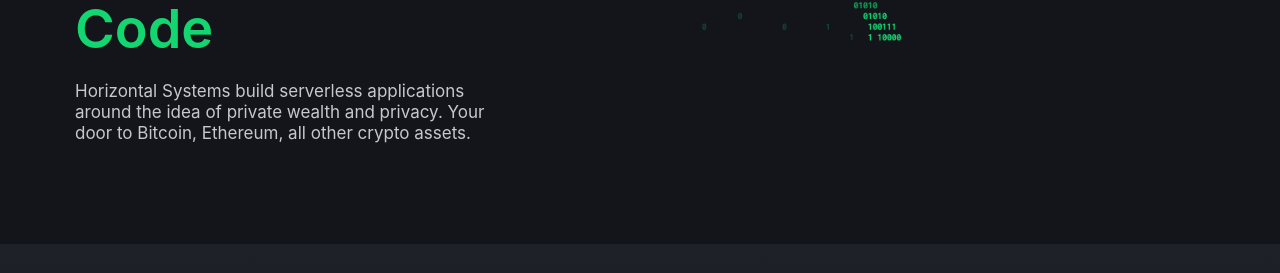
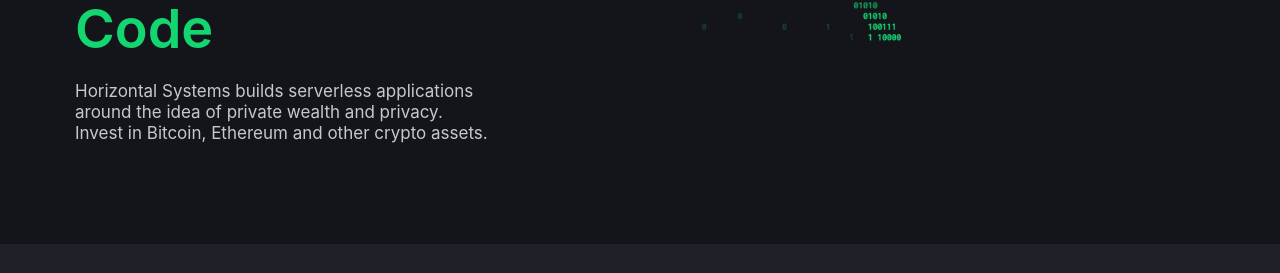
Before and after one commit to horizontalsystems/horizontalsystems.github.io, a Jekyll site: the page built from index.md, in a window 1280 px wide and 900 px high, scrolled down 321 px. Shown: the part 179-452 px from the top of the window. Built offline with Jekyll 4.4.1, drawn with Linux system fonts in a browser that asks for light colours.

Commit message:
version 3

```diff
--- a/_includes/header.html
+++ b/_includes/header.html
@@ -20,8 +20,8 @@
           </div>
 
           <div class="section-description">
-            Horizontal Systems build serverless applications around the idea of private wealth and privacy. Your door to
-            Bitcoin, Ethereum, all other crypto assets.
+            Horizontal Systems builds serverless applications around the idea of private wealth and privacy. Invest in
+            Bitcoin, Ethereum and other crypto assets.
           </div>
         </div>
       </div>
```
Also changed, not shown: assets/images/wallet/wallet@2x.png (deleted), 5 other files.
